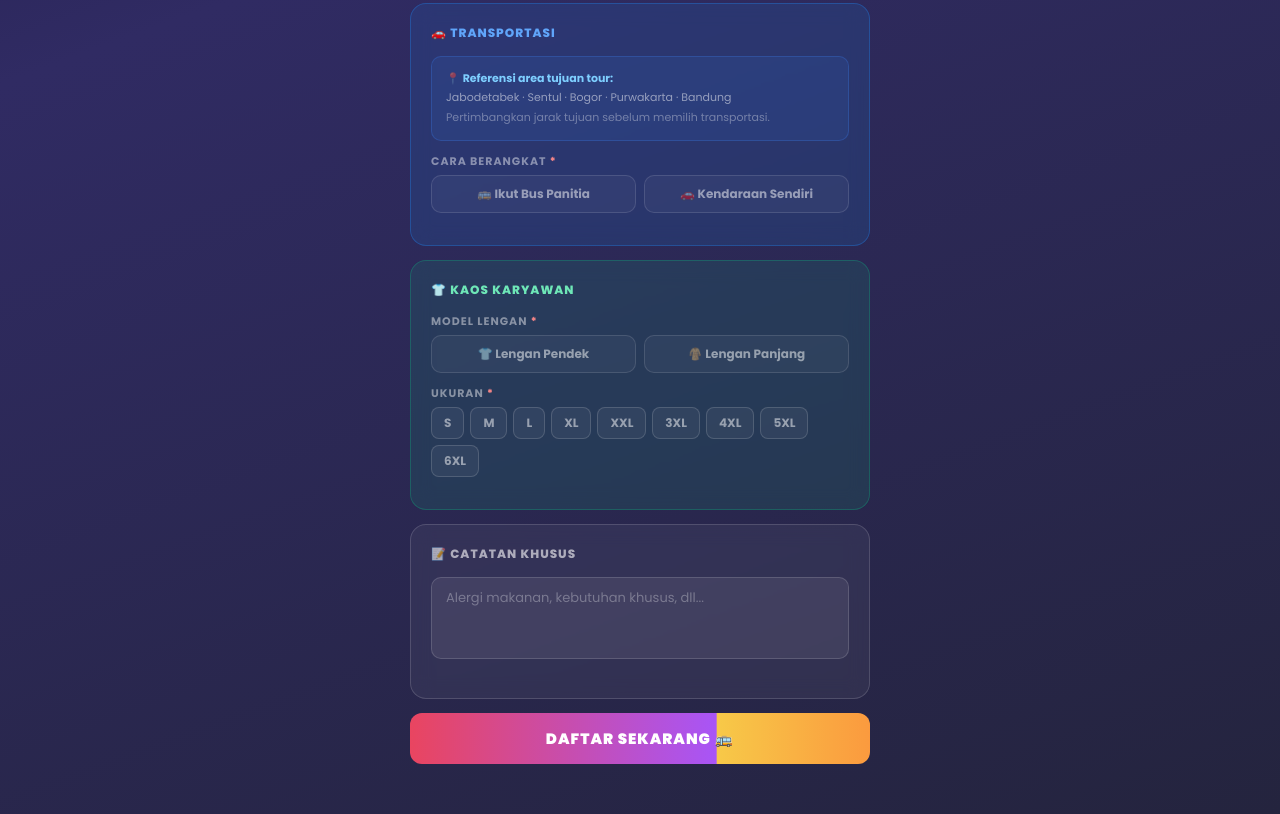
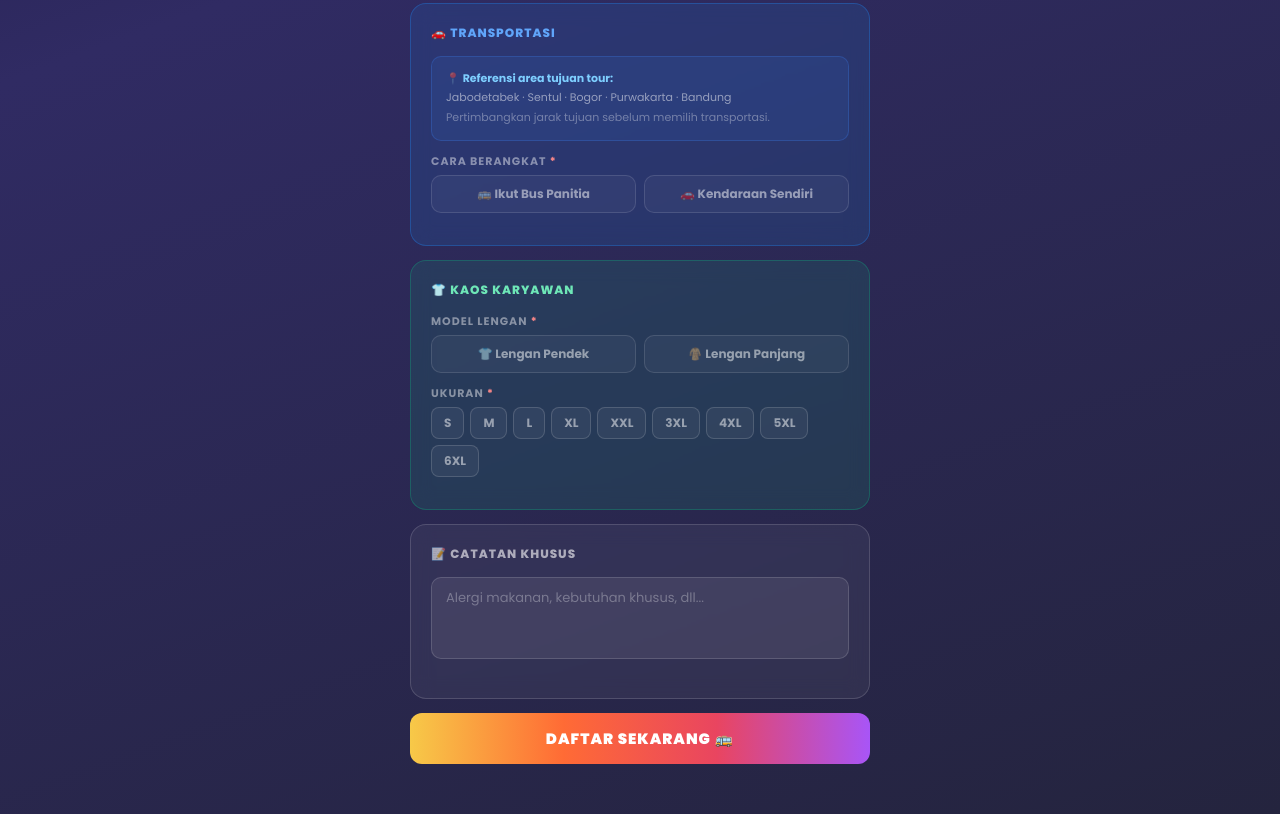
Before and after one commit to Lucfidjatmeko/form-tour, a plain HTML site: page index.html in a window 1280 px wide. Shown: the part 1110-1924 px from the top of the page. Drawn offline with Linux system fonts and the light colour scheme.

Commit message:
Update index.html

```diff
--- a/index.html
+++ b/index.html
@@ -242,7 +242,9 @@ input::placeholder, textarea::placeholder { color:rgba(255,255,255,0.3); }
     </div>
 
     <div class="summary" id="summary"></div>
-    <button class="btn-submit" id="btnDaftar" onclick="submitForm()">DAFTAR SEKARANG 🚌</button>
+    <div style="position:relative;z-index:99;margin-bottom:30px;">
+      <button class="btn-submit" id="btnDaftar" onclick="submitForm()" style="width:100%;padding:14px;border-radius:12px;border:none;background:linear-gradient(90deg,#f7c948,#ff6b35,#e94560,#a855f7);color:white;font-size:15px;font-weight:900;cursor:pointer;letter-spacing:1px;font-family:'Poppins',sans-serif;display:block;position:relative;z-index:99;">DAFTAR SEKARANG 🚌</button>
+    </div>
   </div>
 
   <div class="success" id="successArea">
```
